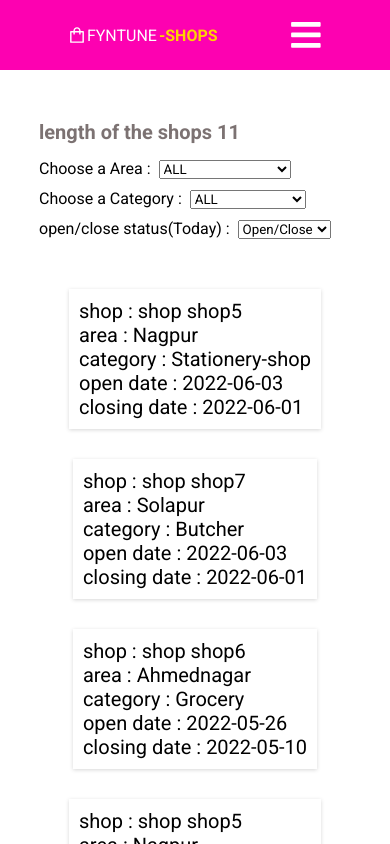
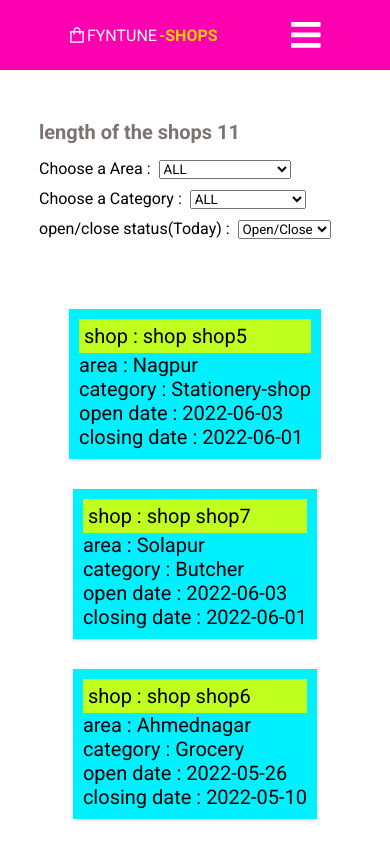
Before and after one commit to Imran-2022/FYNTUNE-SHOPS, a React (Create React App) app: page / in a window 390 px wide. Shown: the top 844 px of the page. Built offline with nearby package versions, Linux system fonts and the light colour scheme.

Commit message:
home responsive

```diff
--- a/src/components/home/Home.js
+++ b/src/components/home/Home.js
@@ -87,14 +87,14 @@ const Home = () => {
                     </select>
                 </div>
             </div>
-            <div className="homeGrid" style={{ display: 'flex', gap: "30px", minWidth:"80%", margin:"auto", flexWrap: "wrap",justifyContent: 'center',alignContent: 'center',minHeight:"60vh", marginTop:"50px" ,marginBottom:"50px"}}>
+            <div className="homeGrid" style={{ display: 'flex', gap: "30px", minWidth:"80%", margin:"auto", flexWrap: "wrap",justifyContent: 'center',alignContent: 'center',minHeight:"60vh", marginBottom:"70px",marginTop:"70px"}}>
                 {
                     commonshops && commonshops.map((dt, idx) => {
                         const { shop_name, shop_id, shop_area, shop_category, open, close } = dt
                         return (
-                            <div key={idx} style={{ padding: "10px", boxShadow: "rgba(0, 0, 0, 0.16) 0px 1px 4px", minWidth: "200px",fontSize: '20px'}}>
+                            <div key={idx} style={{ padding: "10px", boxShadow: "rgba(0, 0, 0, 0.16) 0px 1px 4px", minWidth: "200px",fontSize: '20px',background:"#00f0ff"}}>
 
-                                <p>shop : {shop_name}</p>
+                                <p style={{padding:"5px",background:"#c0ff1d"}}>shop : {shop_name}</p>
                                 <p>area : {shop_area}</p>
                                 <p>category : {shop_category}</p>
                                 <p>open date : {open}</p>
```
